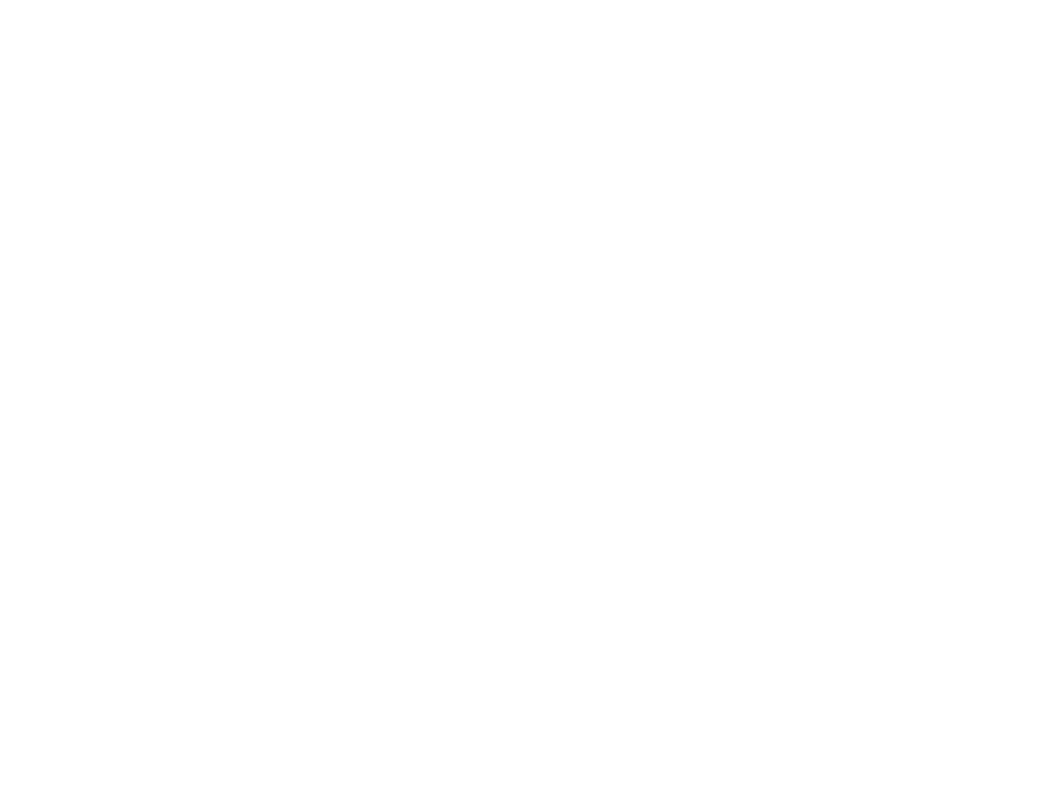
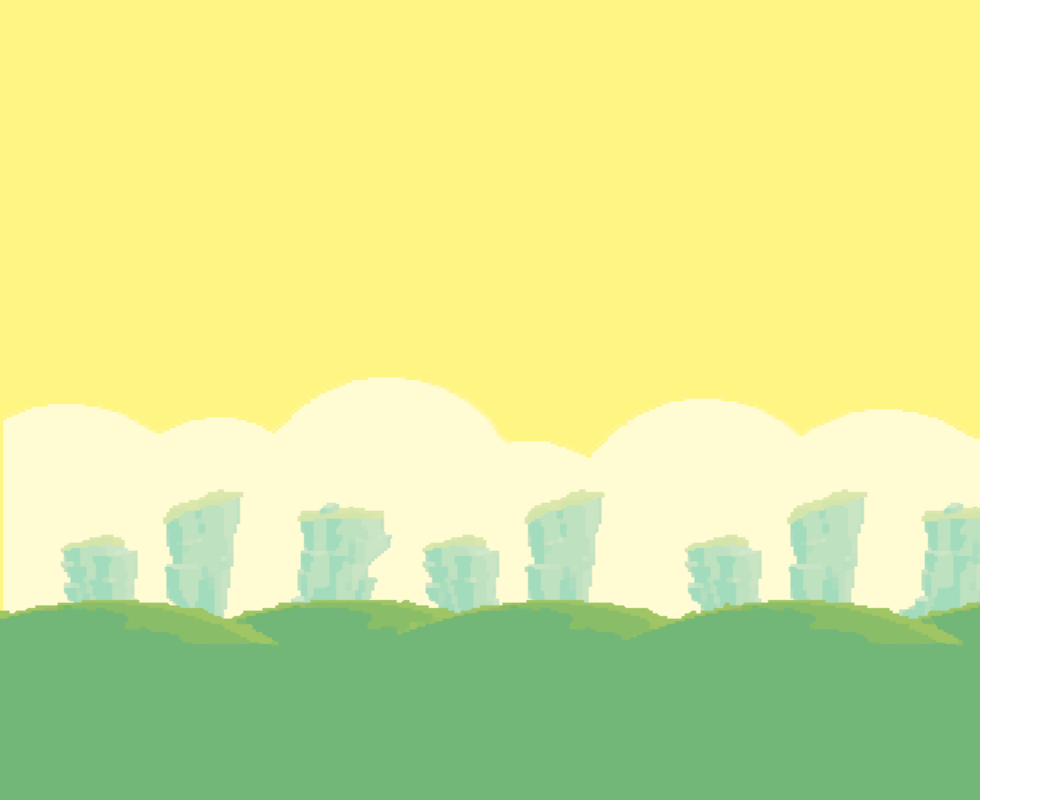
Before and after one commit to Zhao-666/FlappyBirdDemo, a plain HTML site: page index.html in a window 1280 px wide. Shown: the whole page, without its empty margins (0-1043 px from the left). Drawn offline with Linux system fonts and the light colour scheme.

Commit message:
Create BackGround.js

```diff
--- a/Main.js
+++ b/Main.js
@@ -1,4 +1,5 @@
 import {ResourceLoader} from "./js/base/ResourceLoader.js";
+import {BackGround} from "./js/runtime/BackGround.js";
 
 export class Main {
     constructor() {
@@ -9,6 +10,7 @@ export class Main {
     }
 
     onResourceFirstLoading(map) {
-        console.log(map)
+        let background = new BackGround(this.ctx, map.get('background'))
+        background.draw()
     }
 }
--- a/index.html
+++ b/index.html
@@ -18,7 +18,7 @@
 </head>
 <body>
 
-<canvas id="game_canvas" width="375" height="667"></canvas>
+<canvas id="game_canvas" width="980px" height="1743px"></canvas>
 
 </body>
 
--- a/js/base/Sprite.js
+++ b/js/base/Sprite.js
@@ -1,3 +1,55 @@
 export class Sprite {
 
+    constructor(ctx = null,
+                img = null,
+                srcX = 0, srcY = 0,
+                srcW = 0, srcH = 0,
+                x = 0, y = 0,
+                width = 0, height = 0) {
+        this.ctx = ctx;
+        this.img = img;
+        this.srcX = srcX;
+        this.srcY = srcY;
+        this.srcW = srcW;
+        this.srcH = srcH;
+        this.x = x;
+        this.y = y;
+        this.width = width;
+        this.height = height;
+        console.log(this)
+    }
+
+    /**
+     * img 传入Image对象
+     * srcX 要剪裁的起始X坐标
+     * srcY 要剪裁的起始Y坐标
+     * srcW 剪裁的宽度
+     * srcH 剪裁的高度
+     * x 放置的x坐标
+     * y 放置的y坐标
+     * width 要使用的宽度
+     * height 要使用的高度
+     */
+    draw(img = this.img,
+         srcX = this.srcX,
+         srcY = this.srcY,
+         srcW = this.srcW,
+         srcH = this.srcH,
+         x = this.x,
+         y = this.y,
+         width = this.width,
+         height = this.height) {
+        this.ctx.drawImage(
+            img,
+            srcX,
+            srcY,
+            srcW,
+            srcH,
+            x,
+            y,
+            width,
+            height
+        );
+    }
+
 }
--- a/js/runtime/BackGround.js
+++ b/js/runtime/BackGround.js
@@ -1,3 +1,11 @@
-export class BackGround {
+import {Sprite} from "../base/Sprite.js";
+
+export class BackGround extends Sprite {
+
+    constructor(ctx, image) {
+        super(ctx, image,
+            0, 0, image.width, image.height,
+            0, 0, window.innerWidth, window.innerHeight);
+    }
 
 }
```
Also changed, not shown: js/Director.js (+10 -0 lines).
